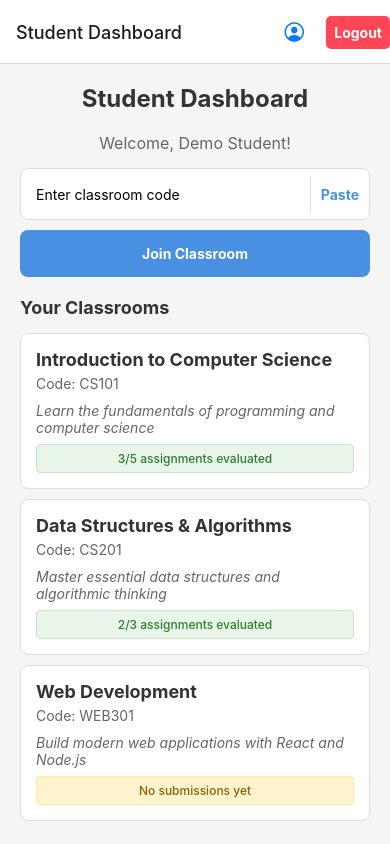
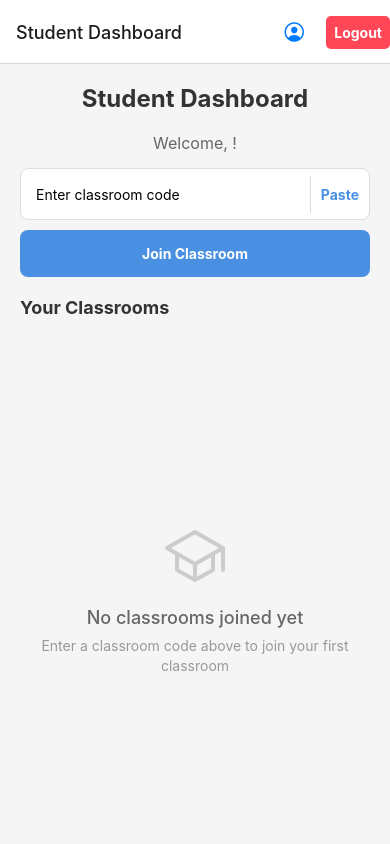
Before and after one commit to AKmahim/tapuze-expo-app, a React Native app: screen /StudentDashboard in a window 390 px wide. Built offline with nearby package versions, Linux system fonts and the light colour scheme.

Commit message:
enhance student dashboard: implement functionality to join classrooms by code; add loading state and error handling; persist joined classrooms in async storage

```diff
--- a/screens/StudentDashboard.js
+++ b/screens/StudentDashboard.js
@@ -1,54 +1,124 @@
-import React, { useState } from 'react';
+import React, { useState, useEffect } from 'react';
 import { View, Text, TouchableOpacity, FlatList, TextInput, StyleSheet, Alert, Clipboard } from 'react-native';
+import AsyncStorage from '@react-native-async-storage/async-storage';
 import Ionicons from 'react-native-vector-icons/Ionicons';
 import ClassroomCard from '../components/ClassroomCard';
+import Spinner from '../components/Spinner';
 import { useAuth } from '../contexts/AuthContext';
+import { getClassroomByCode } from '../services/apiService';
 
 export default function StudentDashboard({ navigation }) {
   const [joinCode, setJoinCode] = useState('');
-  const { logout } = useAuth();
+  const [loading, setLoading] = useState(false);
+  const { user, logout } = useAuth();
+  const [joinedClassrooms, setJoinedClassrooms] = useState([]);
 
-  // Dummy user data for visual purposes (override the real user data)
-  const user = {
-    name: 'Demo Student',
-    userId: 'S12345'
+  // Load joined classrooms from storage
+  useEffect(() => {
+    loadJoinedClassrooms();
+  }, [user]);
+
+  const loadJoinedClassrooms = async () => {
+    try {
+      if (user?.id) {
+        const stored = await AsyncStorage.getItem(`joinedClassrooms_${user.id}`);
+        if (stored) {
+          const classrooms = JSON.parse(stored);
+          setJoinedClassrooms(classrooms);
+        }
+      }
+    } catch (error) {
+      console.error('Error loading joined classrooms:', error);
+    }
   };
 
-  // Dummy classroom data for visual purposes
-  const dummyClassrooms = [
+  const saveJoinedClassrooms = async (classrooms) => {
+    try {
+      if (user?.id) {
+        await AsyncStorage.setItem(`joinedClassrooms_${user.id}`, JSON.stringify(classrooms));
+      }
+    } catch (error) {
+      console.error('Error saving joined classrooms:', error);
+    }
+  };
+
+  const handleJoinClassroom = async () => {
+    if (!joinCode.trim()) {
+      Alert.alert('Error', 'Please enter a classroom code');
+      return;
+    }
+
+    try {
+      setLoading(true);
+      const response = await getClassroomByCode(joinCode.trim());
+
+      if (response.success && response.data) {
+        const classroomData = response.data;
+
+        // Show classroom details and ask for confirmation
+        Alert.alert(
+          'Classroom Found',
+          `Class: ${classroomData.class_name}\nLecturer: ${classroomData.lecturer_name}\nDescription: ${classroomData.class_details}\n\nWould you like to join this classroom?`,
+          [
             {
-      id: '1',
-      name: 'Introduction to Computer Science',
-      description: 'Learn the fundamentals of programming and computer science',
-      code: 'CS101',
-      lecturerName: 'Dr. Sarah Johnson',
-      evaluationStatus: '3/5 assignments evaluated'
+              text: 'Cancel',
+              style: 'cancel'
             },
             {
-      id: '2',
-      name: 'Data Structures & Algorithms',
-      description: 'Master essential data structures and algorithmic thinking',
-      code: 'CS201',
-      lecturerName: 'Prof. Michael Chen',
-      evaluationStatus: '2/3 assignments evaluated'
-    },
-    {
-      id: '3',
-      name: 'Web Development',
-      description: 'Build modern web applications with React and Node.js',
-      code: 'WEB301',
-      lecturerName: 'Dr. Emily Rodriguez',
+              text: 'Join',
+              onPress: () => {
+                // Add classroom to joined classrooms list
+                const newClassroom = {
+                  id: classroomData.id.toString(),
+                  name: classroomData.class_name,
+                  description: classroomData.class_details,
+                  code: classroomData.class_code,
+                  lecturerName: classroomData.lecturer_name,
                   evaluationStatus: 'No submissions yet'
+                };
+
+                // Check if classroom is already joined
+                const isAlreadyJoined = joinedClassrooms.some(classroom => classroom.id === newClassroom.id);
+
+                if (isAlreadyJoined) {
+                  Alert.alert('Info', 'You have already joined this classroom!');
+                } else {
+                  const updatedClassrooms = [...joinedClassrooms, newClassroom];
+                  setJoinedClassrooms(updatedClassrooms);
+                  saveJoinedClassrooms(updatedClassrooms);
+                  Alert.alert('Success', 'Joined classroom successfully!');
                 }
-  ];
 
-  const handleJoinClassroom = () => {
-    // Mock join classroom - does nothing for frontend demo
-    if (joinCode.trim()) {
-      Alert.alert('Join Classroom', 'Classroom joining functionality would happen here.');
                 setJoinCode('');
+              }
+            }
+          ]
+        );
       } else {
-      Alert.alert('Error', 'Please enter a classroom code');
+        Alert.alert('Error', 'Classroom not found. Please check the code and try again.');
+      }
+    } catch (error) {
+      console.error('Error joining classroom:', error);
+
+      let errorMessage = 'Failed to find classroom. Please try again.';
+
+      if (error.status === 404) {
+        errorMessage = 'Classroom not found. Please check the code and try again.';
+      } else if (error.status === 401) {
+        errorMessage = 'Authentication failed. Please log in again.';
+      } else if (error.status === 403) {
+        errorMessage = 'Access denied. Please make sure you have the correct permissions.';
+      } else if (error.status === 0) {
+        errorMessage = error.message || 'Network error. Please check your internet connection.';
+      } else if (error.message && error.message.includes('not found')) {
+        errorMessage = 'Classroom not found. Please check the code and try again.';
+      } else if (error.message) {
+        errorMessage = error.message;
+      }
+
+      Alert.alert('Error', errorMessage);
+    } finally {
+      setLoading(false);
     }
   };
 
@@ -135,18 +205,39 @@ export default function StudentDashboard({ navigation }) {
             <Text style={styles.pasteText}>Paste</Text>
           </TouchableOpacity>
         </View>
-        <TouchableOpacity style={styles.joinButton} onPress={handleJoinClassroom}>
+        <TouchableOpacity
+          style={[styles.joinButton, loading && styles.disabledButton]}
+          onPress={handleJoinClassroom}
+          disabled={loading}
+        >
+          {loading ? (
+            <View style={styles.loadingContainer}>
+              <Spinner size="small" color="#fff" />
+              <Text style={styles.joinButtonText}>Searching...</Text>
+            </View>
+          ) : (
             <Text style={styles.joinButtonText}>Join Classroom</Text>
+          )}
         </TouchableOpacity>
       </View>
 
       <Text style={styles.sectionTitle}>Your Classrooms</Text>
 
+      {joinedClassrooms.length > 0 ? (
         <FlatList
-        data={dummyClassrooms}
+          data={joinedClassrooms}
           renderItem={renderClassroom}
           keyExtractor={item => item.id}
         />
+      ) : (
+        <View style={styles.emptyContainer}>
+          <Ionicons name="school-outline" size={64} color="#ccc" />
+          <Text style={styles.noClassesText}>No classrooms joined yet</Text>
+          <Text style={styles.emptySubtext}>
+            Enter a classroom code above to join your first classroom
+          </Text>
+        </View>
+      )}
     </View>
   );
 }
@@ -207,18 +298,40 @@ const styles = StyleSheet.create({
     color: '#fff',
     fontWeight: 'bold',
   },
+  disabledButton: {
+    backgroundColor: '#ccc',
+  },
+  loadingContainer: {
+    flexDirection: 'row',
+    alignItems: 'center',
+    gap: 10,
+  },
   sectionTitle: {
     fontSize: 18,
     fontWeight: 'bold',
     marginBottom: 15,
     color: '#333',
   },
+  emptyContainer: {
+    flex: 1,
+    justifyContent: 'center',
+    alignItems: 'center',
+    paddingHorizontal: 20,
+    paddingTop: 40,
+  },
   noClassesText: {
     textAlign: 'center',
-    marginTop: 20,
+    marginTop: 16,
     color: '#666',
-    fontStyle: 'italic',
-    paddingHorizontal: 20,
+    fontSize: 18,
+    fontWeight: '500',
+  },
+  emptySubtext: {
+    textAlign: 'center',
+    marginTop: 8,
+    color: '#999',
+    fontSize: 14,
+    lineHeight: 20,
   },
   headerRightContainer: {
     flexDirection: 'row',
--- a/services/apiService.js
+++ b/services/apiService.js
@@ -761,3 +761,38 @@ export const getClassroom = async (classroomId) => {
     throw error;
   }
 };
+
+// Student APIs
+export const getClassroomByCode = async (classroomCode) => {
+  try {
+    const token = await getAuthToken();
+    const response = await fetch(`${API_BASE_URL}/student/get-classroom-by-code/${classroomCode}`, {
+      method: 'GET',
+      headers: {
+        'Content-Type': 'application/json',
+        'Accept': 'application/json',
+        'Authorization': `Bearer ${token}`,
+      }
+    });
+
+    const result = await response.json();
+
+    if (!response.ok) {
+      const errorObj = new Error(result.message || 'Failed to fetch classroom');
+      errorObj.status = response.status;
+      throw errorObj;
+    }
+
+    return result;
+  } catch (error) {
+    console.error('Failed to fetch classroom by code:', error);
+
+    if (!error.status) {
+      const networkError = new Error('Network error. Please check your internet connection and try again.');
+      networkError.status = 0;
+      throw networkError;
+    }
+
+    throw error;
+  }
+};
```
Lines whose indentation alone changed are shown as unchanged.
